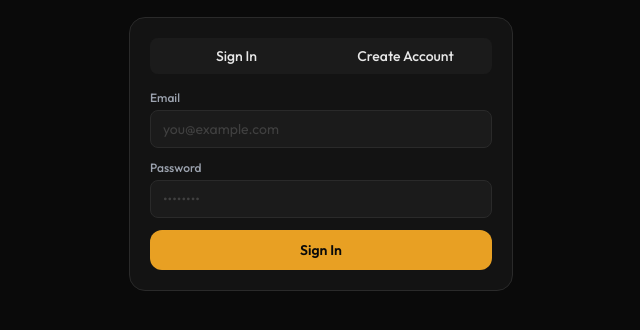
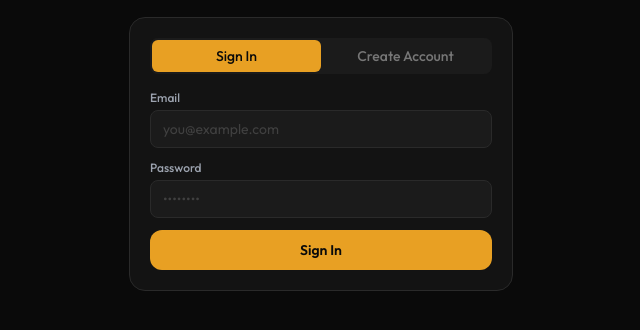
Before and after one commit to alexanderodwumaah-blip/smart-prep, a website: page client/index.html in a window 1280 px wide. Shown: the part 286-616 px from the top of the page, without its empty margins (319-959 px from the left). Drawn offline with nearby package versions, Linux system fonts and the light colour scheme.

Commit message:
fix: auth tab initial active styles, sync master branch for Render

```diff
--- a/client/index.html
+++ b/client/index.html
@@ -90,7 +90,7 @@ body{font-family:'Outfit',sans-serif;background:#0a0a0a;color:#e8e8e8;margin:0;o
         <p class="text-mut text-xs">AI mock interviews for Ghanaian engineering students</p>
     </div>
     <div class="bg-card border border-bdr rounded-2xl p-5">
-        <div class="flex mb-4 bg-elev rounded-lg p-0.5"><button class="flex-1 py-1.5 rounded-md text-sm font-medium transition" id="tab-login" onclick="switchAuthTab('login')">Sign In</button><button class="flex-1 py-1.5 rounded-md text-sm font-medium transition" id="tab-signup" onclick="switchAuthTab('signup')">Create Account</button></div>
+        <div class="flex mb-4 bg-elev rounded-lg p-0.5"><button class="flex-1 py-1.5 rounded-md text-sm font-medium transition bg-acc text-bg" id="tab-login" onclick="switchAuthTab('login')">Sign In</button><button class="flex-1 py-1.5 rounded-md text-sm font-medium transition text-mut hover:text-white" id="tab-signup" onclick="switchAuthTab('signup')">Create Account</button></div>
         <div id="auth-err" class="hidden pw text-xs mb-3"></div>
         <div id="form-login" class="space-y-3">
             <div><label class="block text-xs font-medium text-gray-400 mb-1">Email</label><input type="email" id="li-email" placeholder="you@example.com" class="w-full bg-elev border border-bdr rounded-lg px-3 py-2 text-sm text-white placeholder-mut/40 focus:outline-none focus:border-acc/50 transition"></div>
```
